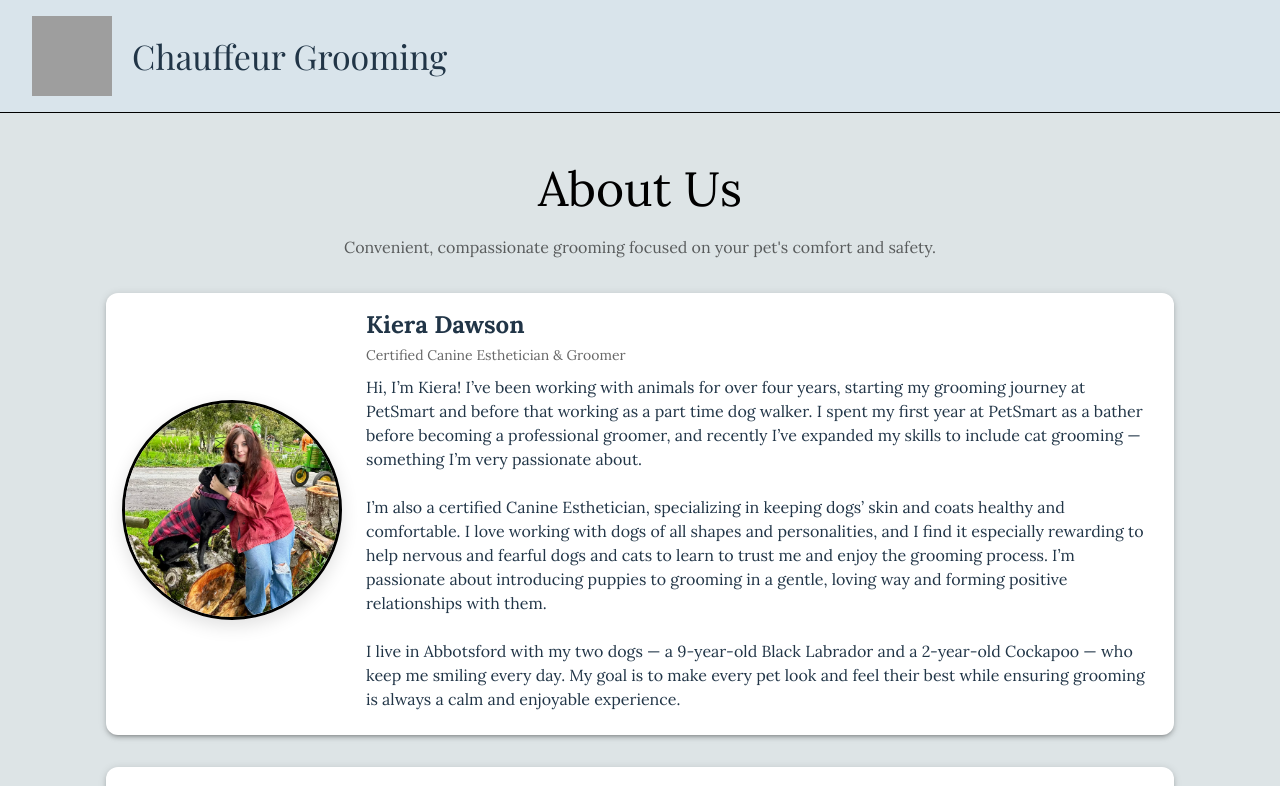
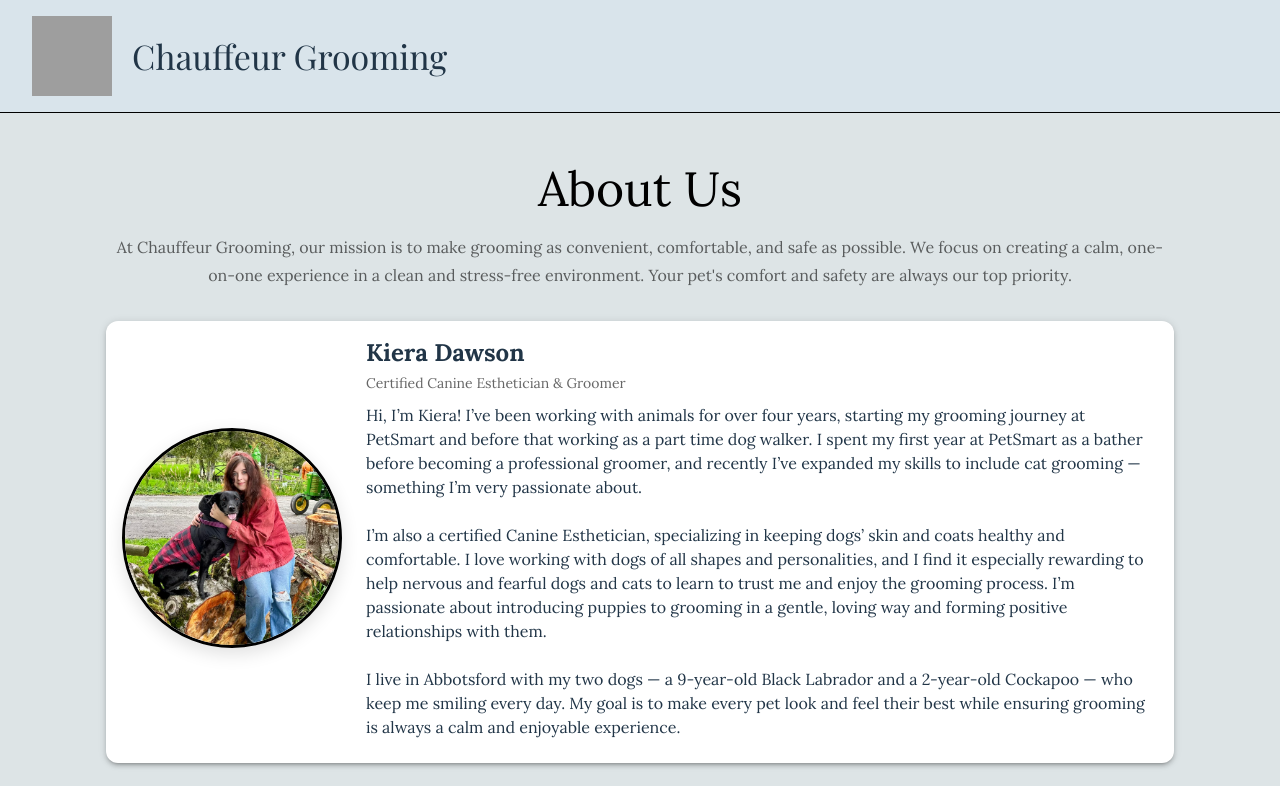
Before and after one commit to dgtutv/grooming-app, a Next.js app: page /about-us in a window 1280 px wide. Shown: the top 786 px of the page. Built offline with nearby package versions, Linux system fonts and the light colour scheme; grey boxes are pictures that could not be loaded.

Commit message:
About us page is decent

```diff
--- a/src/app/about-us/page.jsx
+++ b/src/app/about-us/page.jsx
@@ -33,7 +33,7 @@ export default function Page() {
         <Box sx={{ maxWidth: 1100, mx: 'auto', px: 2, py: 6 }}>
             <Typography variant="h3" component="h1" sx={{ textAlign: 'center', mb: 2 }}>About Us</Typography>
             <Typography variant="subtitle1" color="text.secondary" sx={{ textAlign: 'center', mb: 4 }}>
-                Convenient, compassionate grooming focused on your pet's comfort and safety.
+                At Chauffeur Grooming, our mission is to make grooming as convenient, comfortable, and safe as possible. We focus on creating a calm, one-on-one experience in a clean and stress-free environment. Your pet's comfort and safety are always our top priority.
             </Typography>
 
             <Grid container spacing={4}>
```
